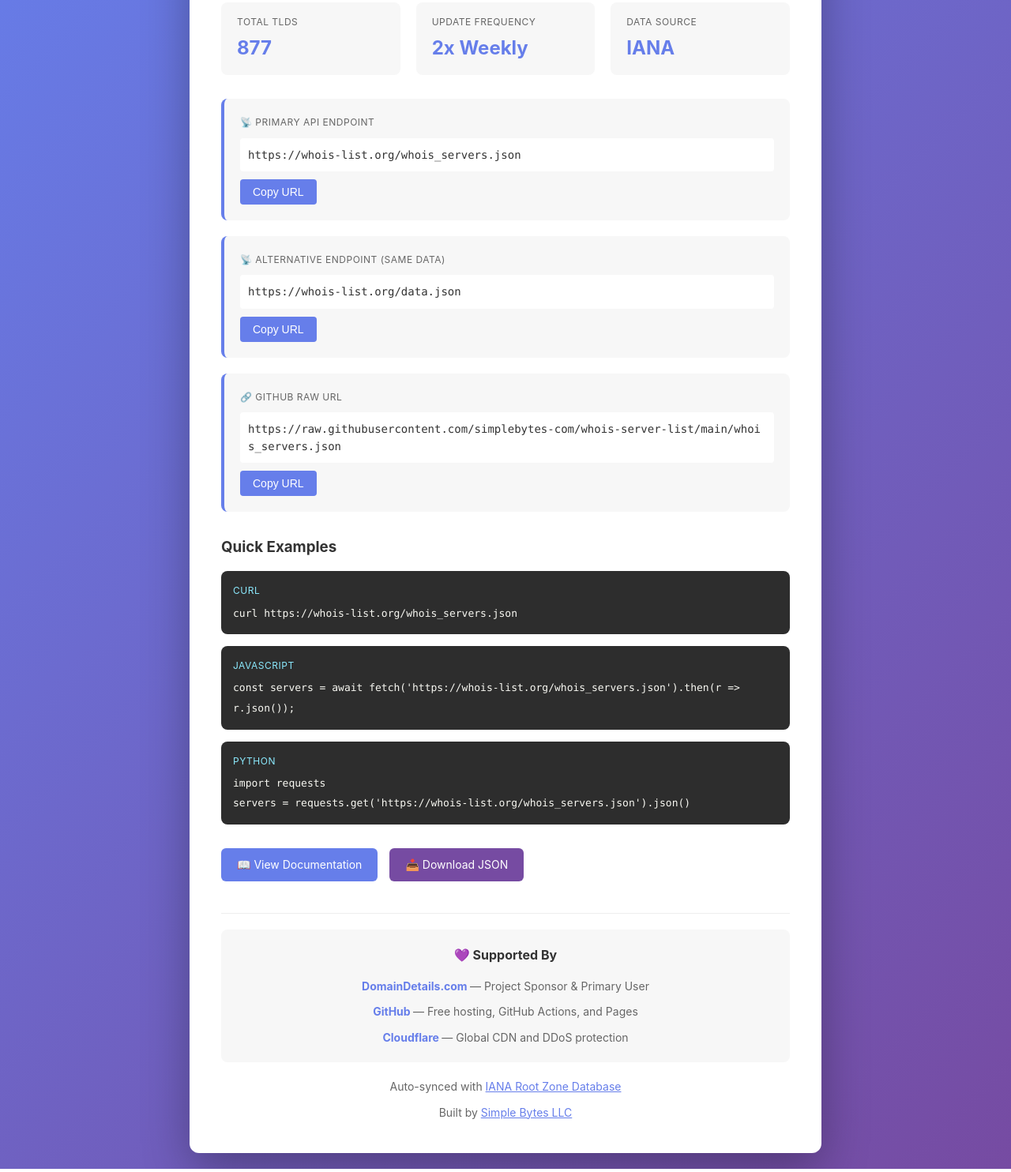
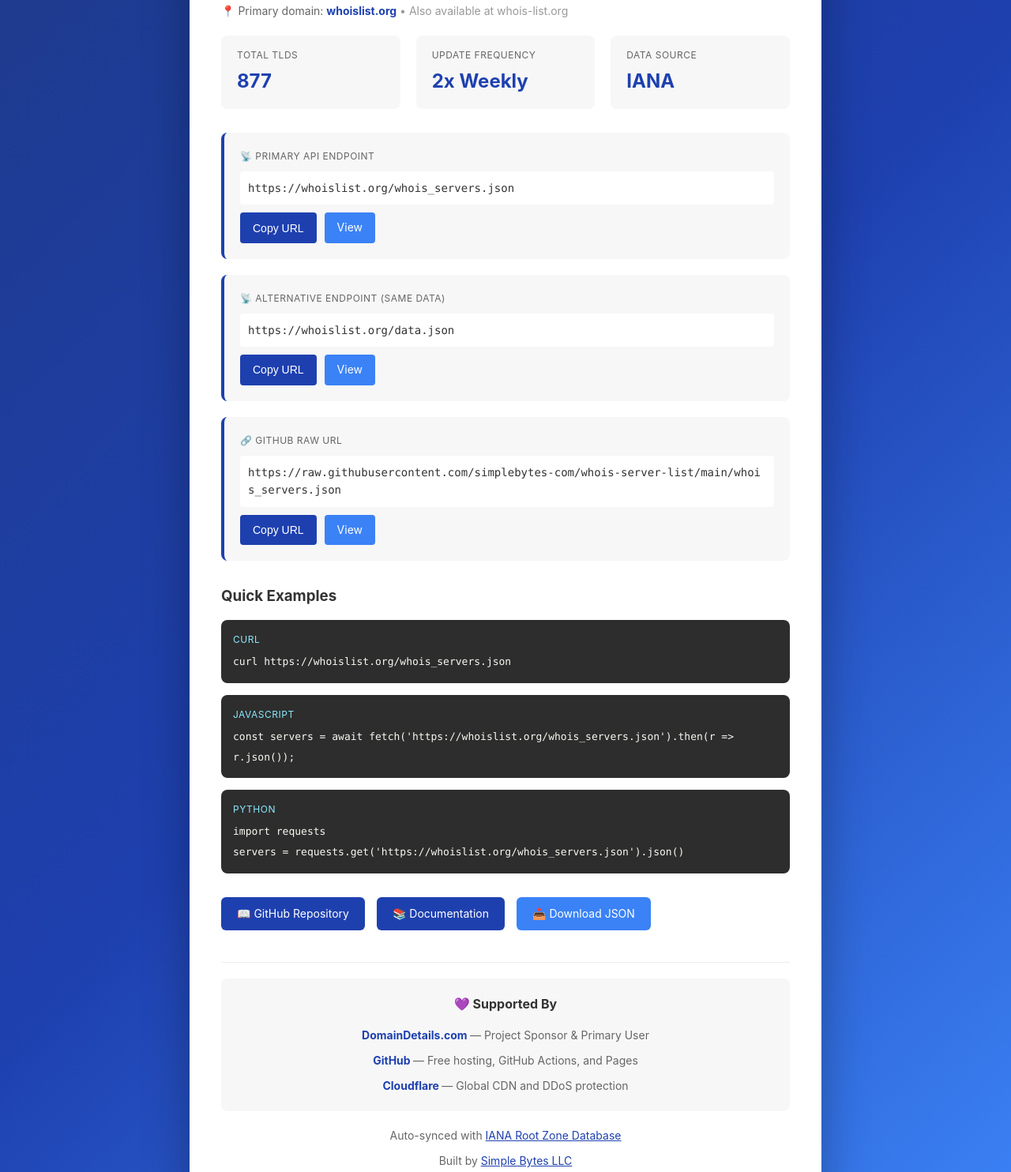
Before and after one commit to simplebytes-com/whois-server-list, a website: page index.html in a window 1280 px wide. Shown: the part 174-1658 px from the top of the page at 79% size. Drawn offline with Linux system fonts and the light colour scheme.

Commit message:
Migrate to whoislist.org with dark blue theme and enhanced UI
Major changes:
- Migrate primary domain from whois-list.org to whoislist.org
- Update CNAME file to point to whoislist.org
- Add note that whois-list.org still works as alternative

Design updates:
- Change entire color scheme from purple to dark blue
- Background gradient: #1e3a8a → #1e40af → #3b82f6
- Primary button color: #1e40af
- Secondary button color: #3b82f6

UI enhancements:
- Add View buttons next to all Copy buttons (3 endpoints)
- Add button-group flex layout for cleaner button arrangement
- Add GitHub Repository and Documentation links to footer
- Show both whoislist.org and whois-list.org domains on landing page

URL updates:
- Update all URLs in README.md from whois-list.org to whoislist.org
- Update all URLs in SETUP.md from whois-list.org to whoislist.org
- Add tracking parameter (?ref=whoislist) to all DomainDetails and SimpleByte links

Files modified:
- CNAME - Changed to whoislist.org
- index.html - Dark blue theme + View buttons + tracking params
- README.md - All URLs updated + tracking params added
- SETUP.md - DNS configuration updated for new domain

```diff
--- a/index.html
+++ b/index.html
@@ -17,7 +17,7 @@
             font-family: -apple-system, BlinkMacSystemFont, 'Segoe UI', Roboto, 'Helvetica Neue', Arial, sans-serif;
             line-height: 1.6;
             color: #333;
-            background: linear-gradient(135deg, #667eea 0%, #764ba2 100%);
+            background: linear-gradient(135deg, #1e3a8a 0%, #1e40af 50%, #3b82f6 100%);
             min-height: 100vh;
             display: flex;
             align-items: center;
@@ -35,7 +35,7 @@
         }
 
         h1 {
-            color: #667eea;
+            color: #1e40af;
             margin-bottom: 10px;
             font-size: 32px;
         }
@@ -71,7 +71,7 @@
         .stat-value {
             font-size: 24px;
             font-weight: bold;
-            color: #667eea;
+            color: #1e40af;
             margin-top: 5px;
         }
 
@@ -80,7 +80,13 @@
             padding: 20px;
             border-radius: 8px;
             margin-bottom: 20px;
-            border-left: 4px solid #667eea;
+            border-left: 4px solid #1e40af;
+        }
+
+        .button-group {
+            display: flex;
+            gap: 10px;
+            flex-wrap: wrap;
         }
 
         .endpoint-label {
@@ -102,8 +108,8 @@
             margin-bottom: 10px;
         }
 
-        .copy-btn {
-            background: #667eea;
+        .copy-btn, .view-btn {
+            background: #1e40af;
             color: white;
             border: none;
             padding: 8px 16px;
@@ -111,14 +117,24 @@
             cursor: pointer;
             font-size: 14px;
             transition: background 0.3s;
+            text-decoration: none;
+            display: inline-block;
         }
 
-        .copy-btn:hover {
-            background: #5568d3;
+        .copy-btn:hover, .view-btn:hover {
+            background: #1e3a8a;
         }
 
-        .copy-btn:active {
-            background: #4451b8;
+        .copy-btn:active, .view-btn:active {
+            background: #1e293b;
+        }
+
+        .view-btn {
+            background: #3b82f6;
+        }
+
+        .view-btn:hover {
+            background: #2563eb;
         }
 
         .examples {
@@ -158,7 +174,7 @@
         .link-btn {
             display: inline-block;
             padding: 10px 20px;
-            background: #667eea;
+            background: #1e40af;
             color: white;
             text-decoration: none;
             border-radius: 6px;
@@ -167,15 +183,15 @@
         }
 
         .link-btn:hover {
-            background: #5568d3;
+            background: #1e3a8a;
         }
 
         .link-btn.secondary {
-            background: #764ba2;
+            background: #3b82f6;
         }
 
         .link-btn.secondary:hover {
-            background: #653a8a;
+            background: #2563eb;
         }
 
         footer {
@@ -206,6 +222,10 @@
     <div class="container">
         <h1>🌐 WHOIS Server List</h1>
         <p class="subtitle">Complete JSON database of WHOIS servers for all TLDs</p>
+        <p style="font-size: 14px; color: #666; margin-bottom: 20px;">
+            📍 Primary domain: <strong style="color: #1e40af;">whoislist.org</strong>
+            <span style="color: #999;">• Also available at whois-list.org</span>
+        </p>
 
         <div class="stats">
             <div class="stat">
@@ -224,20 +244,29 @@
 
         <div class="endpoint">
             <div class="endpoint-label">📡 Primary API Endpoint</div>
-            <div class="endpoint-url" id="api-url">https://whois-list.org/whois_servers.json</div>
-            <button class="copy-btn" onclick="copyUrl('api')">Copy URL</button>
+            <div class="endpoint-url" id="api-url">https://whoislist.org/whois_servers.json</div>
+            <div class="button-group">
+                <button class="copy-btn" onclick="copyUrl('api')">Copy URL</button>
+                <a href="https://whoislist.org/whois_servers.json" target="_blank" class="view-btn">View</a>
+            </div>
         </div>
 
         <div class="endpoint">
             <div class="endpoint-label">📡 Alternative Endpoint (same data)</div>
-            <div class="endpoint-url" id="api-url-alt">https://whois-list.org/data.json</div>
-            <button class="copy-btn" onclick="copyUrl('api-alt')">Copy URL</button>
+            <div class="endpoint-url" id="api-url-alt">https://whoislist.org/data.json</div>
+            <div class="button-group">
+                <button class="copy-btn" onclick="copyUrl('api-alt')">Copy URL</button>
+                <a href="https://whoislist.org/data.json" target="_blank" class="view-btn">View</a>
+            </div>
         </div>
 
         <div class="endpoint">
             <div class="endpoint-label">🔗 GitHub Raw URL</div>
             <div class="endpoint-url" id="github-url">https://raw.githubusercontent.com/simplebytes-com/whois-server-list/main/whois_servers.json</div>
-            <button class="copy-btn" onclick="copyUrl('github')">Copy URL</button>
+            <div class="button-group">
+                <button class="copy-btn" onclick="copyUrl('github')">Copy URL</button>
+                <a href="https://raw.githubusercontent.com/simplebytes-com/whois-server-list/main/whois_servers.json" target="_blank" class="view-btn">View</a>
+            </div>
         </div>
 
         <div class="examples">
@@ -245,23 +274,26 @@
 
             <div class="example">
                 <div class="example-lang">cURL</div>
-                <code>curl https://whois-list.org/whois_servers.json</code>
+                <code>curl https://whoislist.org/whois_servers.json</code>
             </div>
 
             <div class="example">
                 <div class="example-lang">JavaScript</div>
-                <code>const servers = await fetch('https://whois-list.org/whois_servers.json').then(r => r.json());</code>
+                <code>const servers = await fetch('https://whoislist.org/whois_servers.json').then(r => r.json());</code>
             </div>
 
             <div class="example">
                 <div class="example-lang">Python</div>
-                <code>import requests<br>servers = requests.get('https://whois-list.org/whois_servers.json').json()</code>
+                <code>import requests<br>servers = requests.get('https://whoislist.org/whois_servers.json').json()</code>
             </div>
         </div>
 
         <div class="links">
             <a href="https://github.com/simplebytes-com/whois-server-list" class="link-btn" target="_blank">
-                📖 View Documentation
+                📖 GitHub Repository
+            </a>
+            <a href="https://github.com/simplebytes-com/whois-server-list#readme" class="link-btn" target="_blank">
+                📚 Documentation
             </a>
             <a href="whois_servers.json" class="link-btn secondary" download>
                 📥 Download JSON
@@ -273,24 +305,24 @@
                 <h4 style="margin-bottom: 15px; color: #333; font-size: 16px;">💜 Supported By</h4>
                 <div style="display: flex; flex-direction: column; gap: 10px; font-size: 14px;">
                     <div>
-                        <strong style="color: #667eea;">
-                            <a href="https://domaindetails.com" target="_blank" style="color: #667eea; text-decoration: none;">DomainDetails.com</a>
+                        <strong style="color: #1e40af;">
+                            <a href="https://domaindetails.com?ref=whoislist" target="_blank" style="color: #1e40af; text-decoration: none;">DomainDetails.com</a>
                         </strong> — Project Sponsor & Primary User
                     </div>
                     <div>
-                        <strong style="color: #667eea;">
-                            <a href="https://github.com" target="_blank" style="color: #667eea; text-decoration: none;">GitHub</a>
+                        <strong style="color: #1e40af;">
+                            <a href="https://github.com" target="_blank" style="color: #1e40af; text-decoration: none;">GitHub</a>
                         </strong> — Free hosting, GitHub Actions, and Pages
                     </div>
                     <div>
-                        <strong style="color: #667eea;">
-                            <a href="https://www.cloudflare.com" target="_blank" style="color: #667eea; text-decoration: none;">Cloudflare</a>
+                        <strong style="color: #1e40af;">
+                            <a href="https://www.cloudflare.com" target="_blank" style="color: #1e40af; text-decoration: none;">Cloudflare</a>
                         </strong> — Global CDN and DDoS protection
                     </div>
                 </div>
             </div>
-            <p>Auto-synced with <a href="https://www.iana.org/domains/root/db" target="_blank" style="color: #667eea;">IANA Root Zone Database</a></p>
-            <p style="margin-top: 10px;">Built by <a href="https://simplebytes.com" target="_blank" style="color: #667eea;">Simple Bytes LLC</a></p>
+            <p>Auto-synced with <a href="https://www.iana.org/domains/root/db" target="_blank" style="color: #1e40af;">IANA Root Zone Database</a></p>
+            <p style="margin-top: 10px;">Built by <a href="https://simplebytes.com?ref=whoislist" target="_blank" style="color: #1e40af;">Simple Bytes LLC</a></p>
         </footer>
     </div>
 
```
Also changed, not shown: SETUP.md (+15 -15 lines), README.md, 1 other file.
